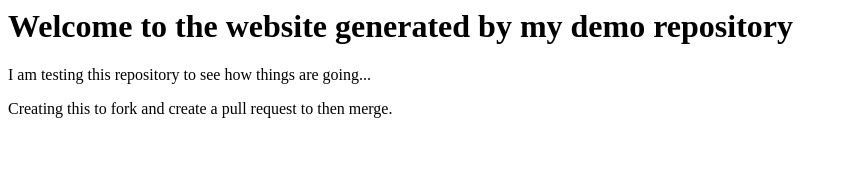
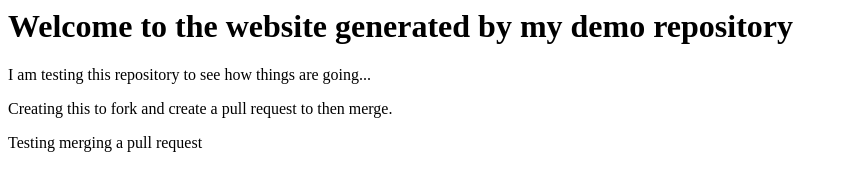
Before and after one commit to Esperos-ca/demo-repository, a website: page index.html in a window 1280 px wide. Shown: the whole page, without its empty margins (0-847 px from the left). Drawn offline with Linux system fonts and the light colour scheme.

Commit message:
Update index.html

```diff
--- a/index.html
+++ b/index.html
@@ -1,3 +1,4 @@
 <h1>Welcome to the website generated by my demo repository</h1>
 <p>I am testing this repository to see how things are going...</p>
 <p>Creating this to fork and create a pull request to then merge.</p>
+<p>Testing merging a pull request</p>
```
